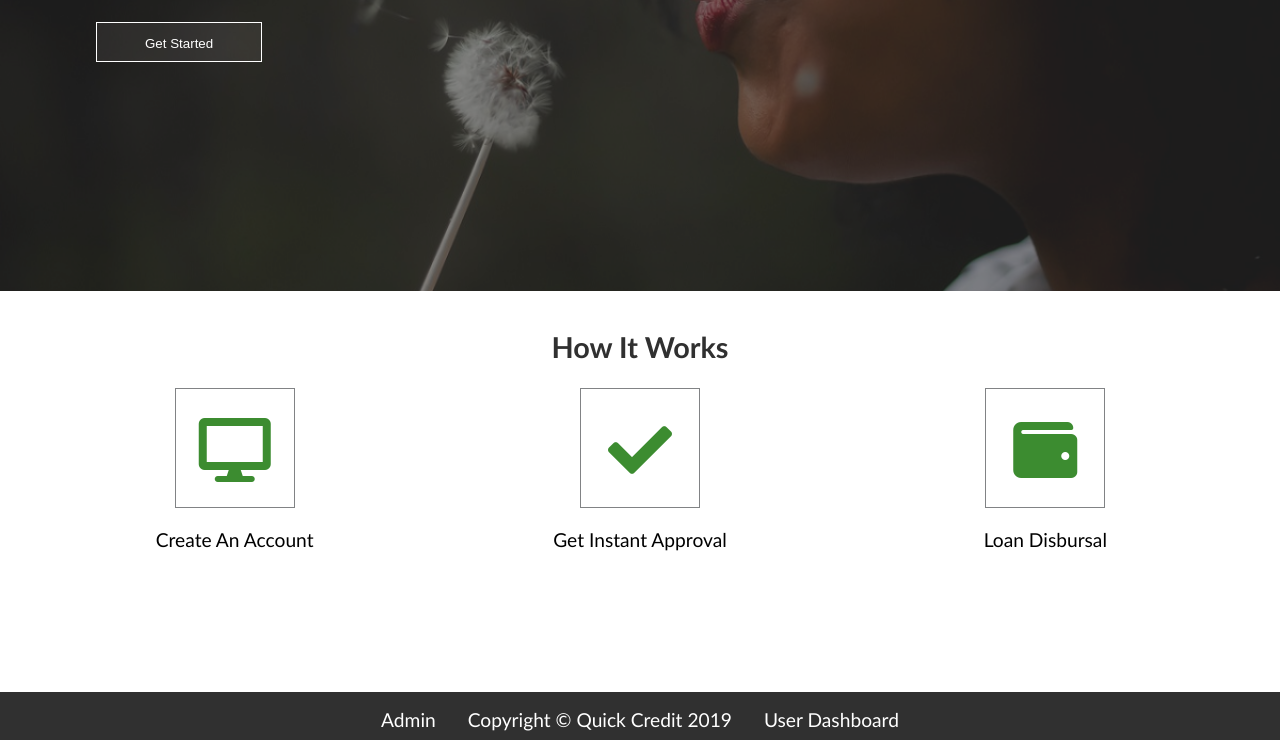
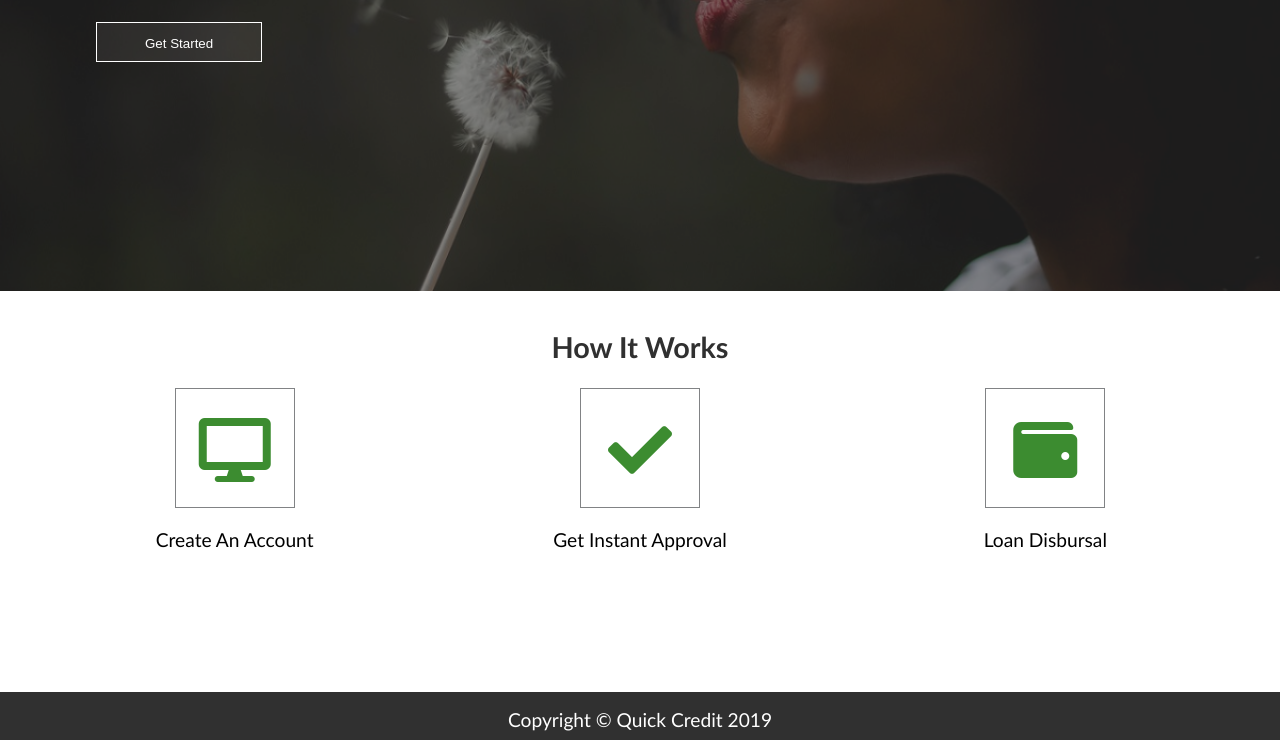
Before and after one commit to Baystef/Quick-Credit, a website: page UI/landing.html in a window 1280 px wide. Shown: the part 439-1179 px from the top of the page. Drawn offline with Linux system fonts and the light colour scheme.

Commit message:
feat(footer-links): remove admin and user dashboard footer links from landing page

```diff
--- a/UI/landing.html
+++ b/UI/landing.html
@@ -80,13 +80,7 @@
         <nav>
             <ul class="footer-links">
                 <li class="footer-link">
-                    <a href="admin.html">Admin</a>
-                </li>
-                <li class="footer-link">
                    Copyright &copy Quick Credit 2019
-                </li>
-                <li class="footer-link">
-                    <a href="dashboard.html">User Dashboard</a>
                 </li>
             </ul>
         </nav>
```
